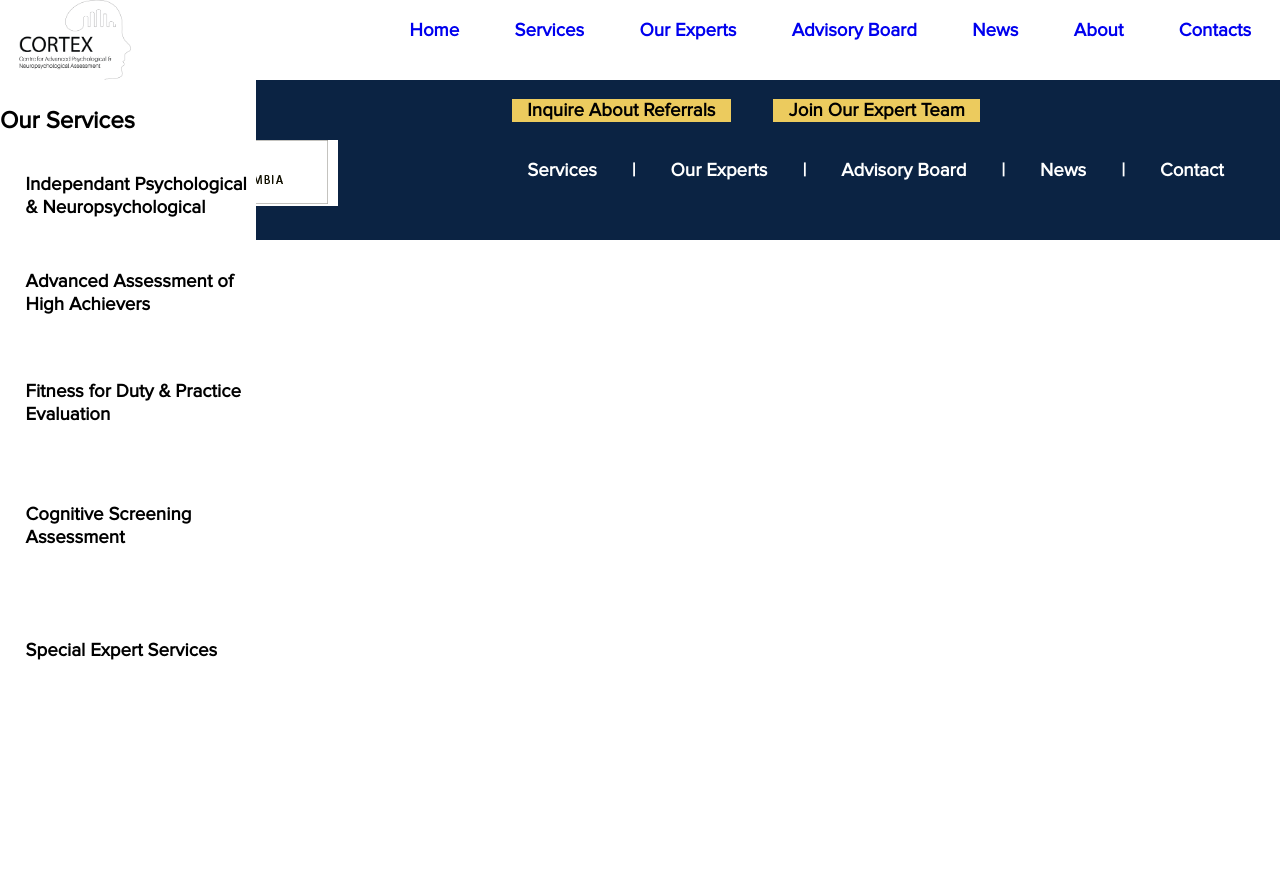
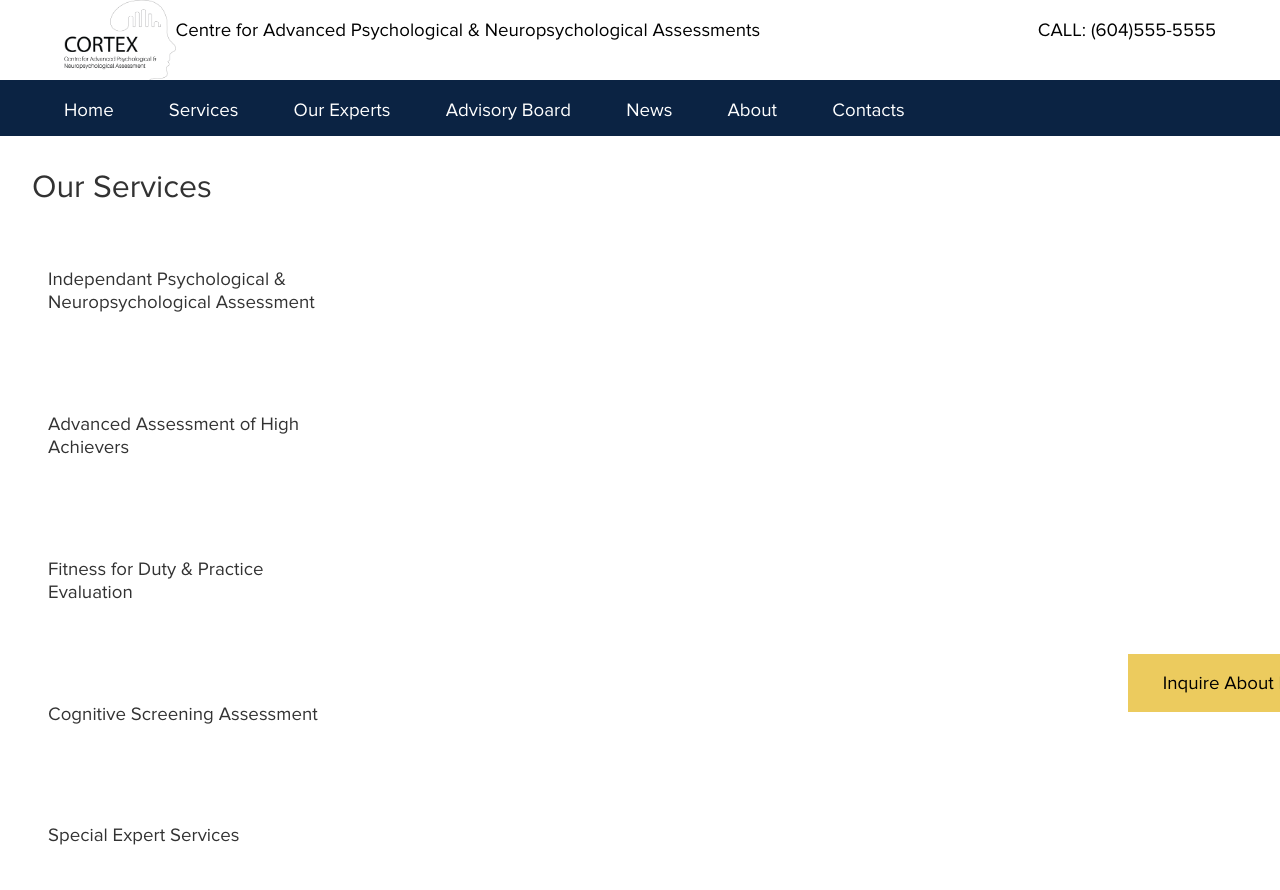
Before and after one commit to bizarrejelly5/video_test, a plain HTML site: page index.html in a window 1280 px wide. Shown: the top 890 px of the page. Before the commit the page ends 800 px from the top, so only its background shows below. Drawn offline with Linux system fonts and the light colour scheme.

Commit message:
added buttons and content, and changed sidebar

```diff
--- a/css/main.css
+++ b/css/main.css
@@ -11,8 +11,17 @@ a{
 	text-decoration: none;
 }
 
+h1, h2, p{
+	font-family: 'ProximaReg';
+	font-weight: normal;
+}
+
+h3{
+	font-family: 'ProximaReg';
+	font-weight: lighter;
+}
+
 body{
-	font-family: 'ProximaReg';
 	margin-top: 0px;
  	margin-right: 0px;
  	margin-bottom: 0px;
@@ -22,11 +31,34 @@ body{
 /*General*/
 .whiteText{
 	color: white;
+	text-decoration: none;
 }
 
 .centerText{
 	text-align: center;
 }
+
+.blueBackground{
+	background-color: #0B2343;
+}
+
+.textOverlay{
+	position: absolute;
+	margin-left: 30%;
+	margin-top: 25%;
+	height: 25%;
+}
+
+.yellowBox{
+	display: inline-block;
+	margin-right: 5%;
+	padding-left: 2%;
+	padding-right: 2%;
+	padding-top: 1%;
+	padding-bottom: 1%;
+	background-color: #ECCB5E;
+}
+
 
 /*Grids*/
 .grid {
@@ -63,6 +95,11 @@ body{
 .col-6of10{
 	width: 60%;
 }
+
+.col-7of10{
+	width: 70%;
+}
+
 .col-10of10{
 	width: 100%;
 }
@@ -76,49 +113,77 @@ body{
 .logo{
 	margin-left: 5%;
 	height: 100%;
+	display: inline-block;
+	float: left;
+}
+
+.catchphrase{
+	display:inline-block;
+	float:center;
+}
+
+.callNumber{
+	display:inline-block;
+	float:right;
+	margin-right: 5%;
 }
 
 /*Left side of page*/
 #serviceBar{
-	position: absolute;
-	top: 10%;
+	margin: 0;
 	height: 100vh;
 	background-color: white;
-	width: 20%;
-	opacity: 1;
+	width: 25%;
+	opacity: 0.8;
 }
 
 .serviceOverlay{
-	padding-left: 10%;
+	padding-left: 15%;
 }
 
 #service0{
-	margin-top: 10%;
+	margin-left: 10%;
+	margin-top: 0;
+	padding-top: 10%;
 }
 #service1{
-	margin-top: 15%;
+	/*margin-top: 15%;*/
+	padding-top: 12.5%;
+	padding-bottom: 12.5%;
+
 }
 #service2{
-	margin-top: 20%;
+	/*margin-top: 20%;*/
+	padding-top: 12.5%;
+	padding-bottom: 12.5%;
 }
 #service3{
-	margin-top: 25%;
+	/*margin-top: 25%;*/
+	padding-top: 12.5%;
+	padding-bottom: 12.5%;
 }
 #service4{
-	margin-top: 30%;
+	/*margin-top: 30%;*/
+	padding-top: 12.5%;
+	padding-bottom: 12.5%;
 }
 #service5{
-	margin-top: 35%;
+	/*margin-top: 35%;*/
+	padding-top: 12.5%;
+	padding-bottom: 12.5%;
 }
 
 /*The right side of the page*/
 #home{
-	display: block;
+	position: absolute;
+	z-index: -5;
 }
 
 .servicePic{
 	width: 100vw;
 	height: 100vh;
+	position: absolute;
+	z-index: -5;
 }
 
 #servicePic1{
@@ -143,19 +208,13 @@ body{
 	height: 20%;
 }
 
-.yellowBox{
-	display: inline-block;
-	margin-right: 5%;
-	padding-left: 2%;
-	padding-right: 2%;
-	background-color: #ECCB5E;
-}
-
 .footerNav{
 	display: inline-block;
 	margin-right: 2%;
 	margin-left: 2%;
-
+}
+.footerNav a{
+	color: white;
 }
 
 .textPadding5{
--- a/index.html
+++ b/index.html
@@ -6,12 +6,17 @@
 	</head>
 	<body>
 
+		<!-- footer white -->
 		<div class="grid">
-		 	<div class="col-3of10 header">
+		 	<div class="header">
 		 		<img class="logo"src="img/logo.png">
+		 		<h3 class="catchphrase">Centre for Advanced Psychological & Neuropsychological Assessments</h3>
+		 		<h3 class="callNumber">CALL: (604)555-5555</h3>
 		 	</div>
-		 	<div>
-	 			<h3 class="footerNav centerText"><a href="#">Home</a></h3>
+		 <!-- blue nav -->
+		 </div>
+		 <div class="grid blueBackground whiteText" style="height:7%">
+		 	<h3 class="footerNav centerText" style="margin-left: 5%;"><a href="index.html">Home</a></h3>
  			<h3 class="footerNav centerText"><a href="#">Services</a></h3>
  			<h3 class="footerNav centerText"><a href="#">Our Experts</a></h3>
  			<h3 class="footerNav centerText"><a href="#">Advisory Board</a></h3>
@@ -19,25 +24,70 @@
  			<h3 class="footerNav centerText"><a href="#">About</a></h3>
  			<h3 class="footerNav centerText"><a href="#">Contacts</a></h3>
 		 </div>
+
+		 <!-- video -->
+	 	<div id="home"></div>
+	 	<!-- text over video -->
+	 	<div id="homeText" class="textOverlay">
+	 		<div class="grid">
+	 			<div class="col-3of10">
+		 			<img style="max-height:100%" src="img/logo.png">
+			 	</div>
+	 			<div class="col-7of10 whiteText">
+		 			<h1 class="catchphrase">Cortex</h1>
+		 			<h1 class="catchphrase">Centre for Advancecd Psychological & Neuropsychological Assessments</h1>
+			 	</div>
+	 		</div>
+	 		<div class="col-7of10">
+	 			<h2 class="whiteText">Cortex represents a science to practice knowledged exchange venture, capitalizing on research, academic, and clinical expertise of its founders, experts, and advisory boards</h2>
+	 			<h3 class="yellowBox centerText">Inquire About Referrals</h3>
+		 		<h3 class="yellowBox centerText">Join Our Expert Team</h3>
+	 		</div>
 	 	</div>
 
-	 	<div id="home"></div>
+	 	<!-- service pictures used in the left sidebar -->
+	 	<div>
+	 		<div id="servicePic1">
+	 			<img class="servicePic" src="img/service_1.jpg">
+	 			<div class="textOverlay">
+		 			<div class="col-4of10 whiteText">
+			 			<h1 class="catchphrase">Independant Psychological & Neuropsychological Assessment</h1>
+				 	</div>
+				 	<div class="col-7of10">
+	 					<h2 class="whiteText">Cortex Centre focuses on complex cases and high achievers in high stakes applications. The assessment provides diagnosis, causality determination, prognosis, and determination of the impact of impairment on the aspects of daily living in medicolegal context.</h2>
+	 					<h3 class="yellowBox centerText">Learn More</h3>
+		 			</div>
+	 			</div>
+	 		</div>
 
-	 	<div>
-	 		<img id="servicePic1" class="servicePic" src="img/service_1.jpg">
 	 		<img id="servicePic2" class="servicePic" src="img/service_2.jpg">
 	 		<img id="servicePic3" class="servicePic" src="img/service_3.jpg">
 	 		<img id="servicePic4" class="servicePic" src="img/service_4.jpg">
 	 		<img id="servicePic5" class="servicePic" src="img/service_5.jpg">
 	 	</div>
-
+	 	<!-- sidebar -->
 	 	<div id="serviceBar">
-		 	<h2 id="service0">Our Services</h2>
-		 	<h3 id="service1" class="serviceOverlay" onClick="serviceClicked(1)">Independant Psychological & Neuropsychological</h3>
+		 	<h1 id="service0">Our Services</h2>
+		 	<div>
+		 		<h3 id="service1" class="serviceOverlay" onClick="serviceClicked(1)">Independant Psychological & Neuropsychological Assessment</h3>
+		 	</div>
+		 	<div>
+		 		<h3 id="service2" class="serviceOverlay" onClick="serviceClicked(2)">Advanced Assessment of High Achievers</h3>
+		 	</div>
+		 	<div>
+		 		<h3 id="service3" class="serviceOverlay" onClick="serviceClicked(3)">Fitness for Duty & Practice Evaluation</h3>
+		 	</div>
+		 	<div>
+		 		<h3 id="service4" class="serviceOverlay" onClick="serviceClicked(4)">Cognitive Screening Assessment</h3>
+		 	</div>
+		 	<div>
+		 		<h3 id="service5" class="serviceOverlay" onClick="serviceClicked(5)">Special Expert Services</h3>
+		 	</div>
+		 	<!-- <h3 id="service1" class="serviceOverlay" onClick="serviceClicked(1)">Independant Psychological & Neuropsychological Assessment</h3>
 		 	<h3 id="service2" class="serviceOverlay" onClick="serviceClicked(2)">Advanced Assessment of High Achievers</h3>
 		 	<h3 id="service3" class="serviceOverlay" onClick="serviceClicked(3)">Fitness for Duty & Practice Evaluation</h3>
 		 	<h3 id="service4" class="serviceOverlay" onClick="serviceClicked(4)">Cognitive Screening Assessment</h3>
-		 	<h3 id="service5" class="serviceOverlay" onClick="serviceClicked(5)">Special Expert Services</h3>
+		 	<h3 id="service5" class="serviceOverlay" onClick="serviceClicked(5)">Special Expert Services</h3> -->
 	 	</div>
 
 	 	<div class="grid footer">
@@ -47,10 +97,6 @@
 		 	</div>
 
 		 	<div class="col-6of10">
-			 		<div>
-			 			<h3 class="yellowBox centerText">Inquire About Referrals</h3>
-			 			<h3 class="yellowBox centerText">Join Our Expert Team</h3>
-			 		</div>
 		 		<div class="whiteText">
 		 			<h3 class="footerNav centerText">Services</h3>
 		 			<h3 class="footerNav centerText">|</h3>
@@ -62,22 +108,6 @@
 		 			<h3 class="footerNav centerText">|</h3>
 		 			<h3 class="footerNav centerText">Contact</h3>
 		 		</div>
-			 		<!-- <div class="whiteText centerText">
-			 			<div class="col-2of10">
-		 					<h3>Services</h3>
-			 			</div>
-					 	<div class="col-2of10">
-					 		<h3>Our Experts</h3>
-					 	</div>
-					 	<div class="col-2of10">
-					 		<h3>Advisory Board</h3>
-					 	</div>
-					 	<div class="col-2of10">
-					 		<h3>News</h3>
-					 	</div>
-					 	<div class="col-2of10">
-					 		<h3>Contact</h3>
-					 	</div> -->
 			 </div>
 	 	</div>
 	</body>
--- a/js/main.js
+++ b/js/main.js
@@ -3,11 +3,17 @@ function serviceClicked(x){
 		if(i == x){
 			document.getElementById("servicePic" + i + "").style.display = "block";
 			document.getElementById("serviceBar").style.opacity = "0.8";
+			document.getElementById("service" + i + "").style.backgroundColor = "#0B2343";
+			document.getElementById("service" + i + "").style.color = "white";
 		}
 		else{
 			document.getElementById("servicePic" + i + "").style.display = "none";
+			document.getElementById("service" + i + "").style.backgroundColor = "transparent";
+			document.getElementById("service" + i + "").style.color = "black";
 		}
 		document.getElementById("home").style.display = "none";
+		document.getElementById("homeText").style.display = "none";
+
 	}
 }
 
@@ -24,8 +30,8 @@ function serviceClicked(x){
 	player = new YT.Player('home', {
 		height: "100%",
 		width: '100%',
-		videoId: 'B8TGkhmQRko',
-		playerVars: {'controls': 0, 'disablekb': 1, 'iv_load_policy': 3, 'loop': 1, 'showinfo': 0, "playlist": 'B8TGkhmQRko'},
+		videoId: 'eIzCAA98J9w',
+		playerVars: {'controls': 0, 'disablekb': 1, 'iv_load_policy': 3, 'loop': 1, 'showinfo': 0, "playlist": 'eIzCAA98J9w'},
 		events: {
 			'onReady': onPlayerReady,
 		}
```
Also changed, not shown: 1 other file. Lines whose indentation alone changed are shown as unchanged.
